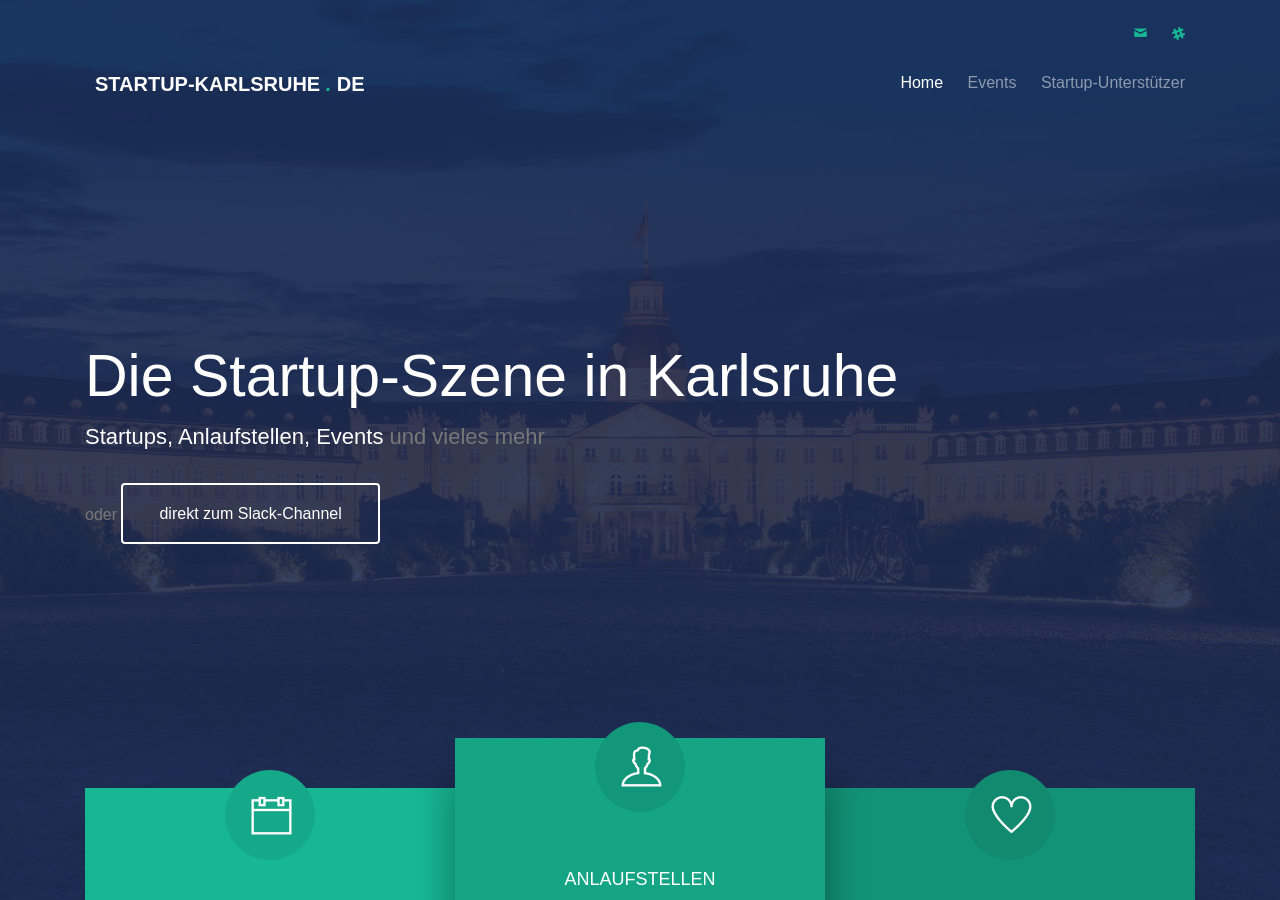
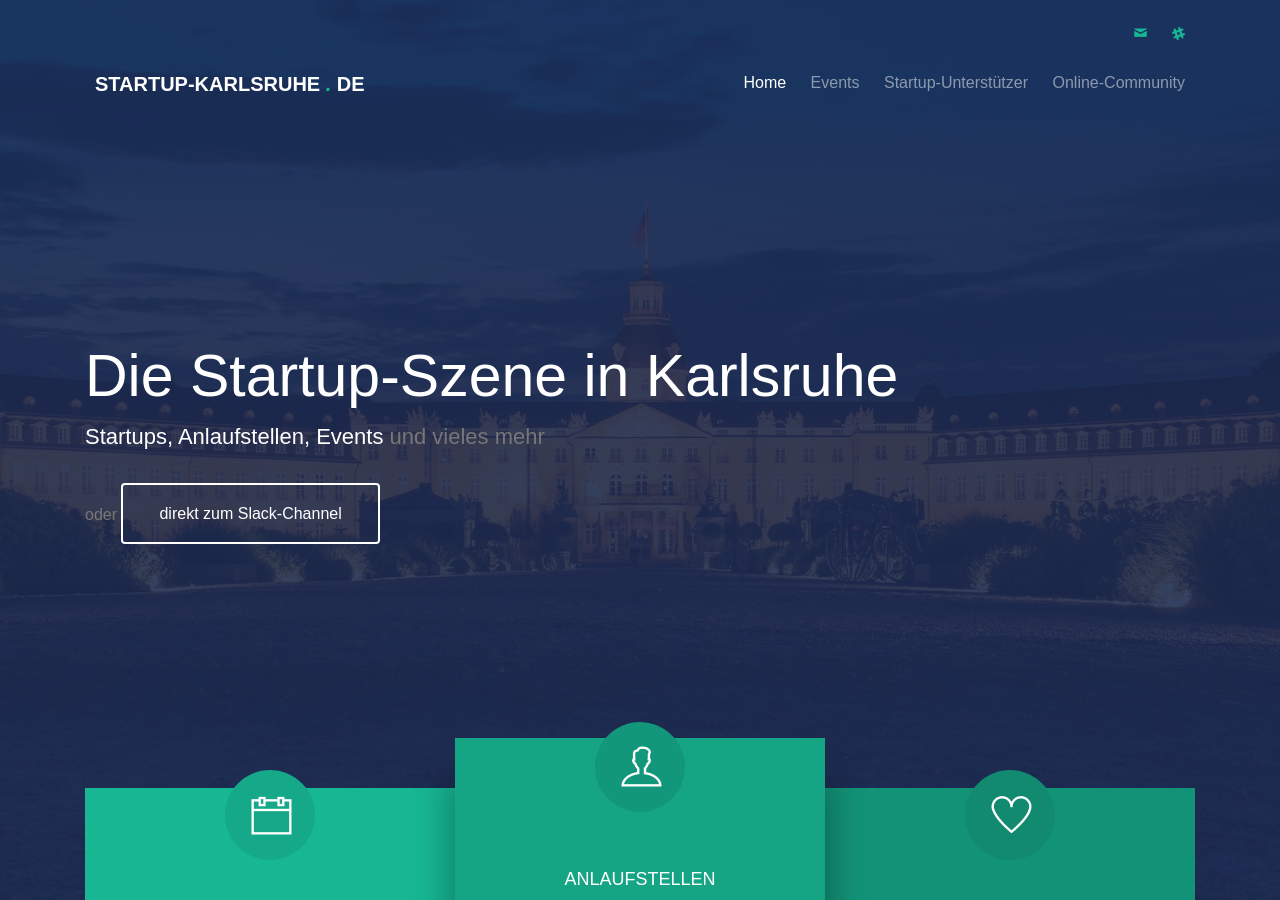
Before and after one commit to pioniergarage/startup-karlsruhe.de, a Jekyll site: the page built from index.html, in a window 1280 px wide and 900 px high. Built offline with Jekyll 4.4.1, drawn with Linux system fonts in a browser that asks for light colours; nearby versions of some CDN libraries; some web fonts are replaced.

Commit message:
External navigation

```diff
--- /dev/null
+++ b/_includes/nav.html
@@ -0,0 +1,33 @@
+<nav class="gtco-nav" role="navigation">
+    <div class="gtco-container">
+        <div class="row">
+            <div class="col-md-12 text-right gtco-contact">
+                <ul class="">
+                    <li><a href="http://pioniergarage.de/kontakt" target="_blank"><i class="icon-mail2"></i></a></li>
+                    <li><a href="https://startup-karlsruhe-slackin.herokuapp.com" target="_blank"><i class="fa fa-slack"></i></a></li>
+                </ul>
+            </div>
+        </div>
+        <div class="row">
+            <div class="col-sm-4 col-xs-12">
+                <div id="gtco-logo"><a href="/">Startup-Karlsruhe <em>.</em> de</a></div>
+            </div>
+            <div class="col-xs-8 text-right menu-1">
+                <ul>
+                    <li {% if page.url == "/" %}class="active"{% endif %}>
+                    <a href="/">Home</a>
+                    </li>
+                    <li {% if page.url == "/events.html" %}class="active"{% endif %}>
+                    <a href="events.html">Events</a></li>
+                    <li {% if page.url == "/hilfe-fuer-startups-und-gruender.html" %}class="active"{% endif %}>
+                    <a href="hilfe-fuer-startups-und-gruender.html">Startup-Unterstützer</a>
+                    </li>
+                    <li {% if page.url == "/online-community.html" %}class="active"{% endif %}>
+                    <a href="online-community.html">Online-Community</a>
+                    </li>
+                </ul>
+            </div>
+        </div>
+
+    </div>
+</nav>
--- a/index.html
+++ b/index.html
@@ -64,31 +64,7 @@
 	<div class="gtco-loader"></div>
 
 	<div id="page">
-    <nav class="gtco-nav" role="navigation">
-        <div class="gtco-container">
-            <div class="row">
-                <div class="col-md-12 text-right gtco-contact">
-                    <ul class="">
-                        <li><a href="http://pioniergarage.de/kontakt" target="_blank"><i class="icon-mail2"></i></a></li>
-                        <li><a href="https://startup-karlsruhe-slackin.herokuapp.com" target="_blank"><i class="fa fa-slack"></i></a></li>
-                    </ul>
-                </div>
-            </div>
-            <div class="row">
-                <div class="col-sm-4 col-xs-12">
-                    <div id="gtco-logo"><a href="/">Startup-Karlsruhe <em>.</em> de</a></div>
-                </div>
-                <div class="col-xs-8 text-right menu-1">
-                    <ul>
-                        <li class="active"><a href="/">Home</a></li>
-                        <li><a href="events.html">Events</a></li>
-                        <li><a href="hilfe-fuer-startups-und-gruender.html">Startup-Unterstützer</a></li>
-                    </ul>
-                </div>
-            </div>
-
-        </div>
-    </nav>
+    {% include nav.html %}
 
 	<header id="gtco-header" class="gtco-cover" role="banner" style="background-image:url(images/karlsruhe-schloss.jpg);">
 		<div class="overlay"></div>
@@ -141,7 +117,7 @@
 						</span>
 						<h3>Community</h3>
 						<p>Wie lerne ich Karlsruher Gründer und Startups kennen? Wir zeigen dir neben den Events auch, wo man die Karlsruher Startupszene online antreffen kann.</p>
-						<p><a href="#" class="btn btn-white btn-outline">mehr</a></p>
+						<p><a href="/online-community.html" class="btn btn-white btn-outline">mehr</a></p>
 					</div>
 				</div>
 			</div>
```
Also changed, not shown: _layouts/default.html (+1 -33 lines).
